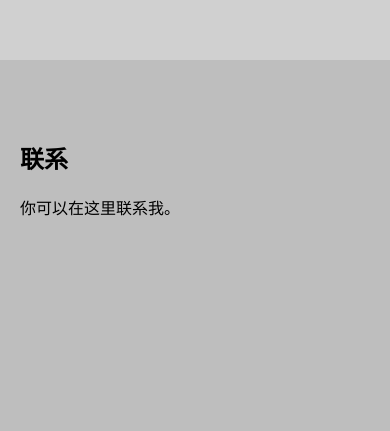
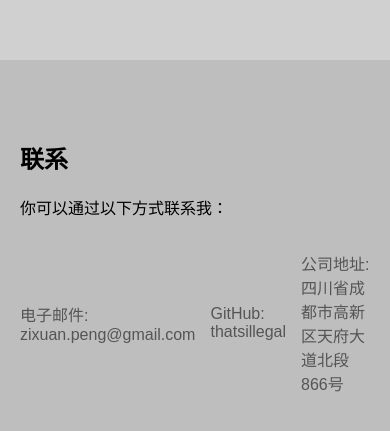
Before and after one commit to thatsillegal/thatsillegal.github.io, a plain HTML site: page index.html in a window 390 px wide. Shown: the part 3880-4311 px from the top of the page. Drawn offline with Linux system fonts and the light colour scheme.

Commit message:
add contact info

```diff
--- a/index.html
+++ b/index.html
@@ -52,7 +52,19 @@
 
     <section id="contact">
         <h2>联系</h2>
-        <p>你可以在这里联系我。</p>
+        <p>你可以通过以下方式联系我：</p>
+
+        <div class="contact-info">
+            <div class="contact-item">
+                <p>电子邮件: <a href="mailto:zixuan.peng@gmail.com">zixuan.peng@gmail.com</a></p>
+            </div>
+            <div class="contact-item">
+                <p>GitHub: <a href="https://github.com/thatsillegal" target="_blank">thatsillegal</a></p>
+            </div>
+            <div class="contact-item">
+                <p>公司地址: 四川省成都市高新区天府大道北段866号</p>
+            </div>
+        </div>
     </section>
 
     <script src="script.js"></script>
--- a/styles.css
+++ b/styles.css
@@ -107,6 +107,49 @@ section {
     transform: scale(1.05); /* 鼠标悬停时放大效果 */
 }
 
+/* #contact {
+    background-color: #f9f9f9;
+    padding: 40px 20px;
+    text-align: center;
+    border-radius: 10px;
+    box-shadow: 0 4px 8px rgba(0, 0, 0, 0.1);
+    max-width: 800px;
+    margin: 40px auto;
+} */
+
+/* #contact h2 {
+    font-size: 2.5em;
+    margin-bottom: 20px;
+    color: #333;
+}
+
+#contact p {
+    font-size: 1.2em;
+    margin-bottom: 30px;
+    color: #666;
+} */
+
+.contact-info {
+    display: flex;
+    flex-direction: column;
+    align-items: center;
+    gap: 15px;
+}
+
+.contact-item {
+    font-size: 1em;
+    color: #555; /* 低调的文本颜色 */
+}
+
+.contact-item a {
+    color: #555; /* 链接颜色与文本颜色一致，保持低调 */
+    text-decoration: none;
+}
+
+.contact-item a:hover {
+    text-decoration: underline; /* 鼠标悬停时显示下划线，轻微强调 */
+}
+
 /* 响应式设计 */
 @media (max-width: 768px) {
     .navbar ul {
@@ -130,4 +173,16 @@ section {
         width: 80%; /* 在手机等小屏设备上缩小图片尺寸 */
         margin: 0 auto; /* 居中图片 */
     }
+
+    .contact-info {
+        flex-direction: row;
+        justify-content: space-between;
+        max-width: 600px;
+        margin: 0 auto;
+    }
+
+    .contact-item {
+        flex: 1;
+        text-align: left;
+    }
 }
```
